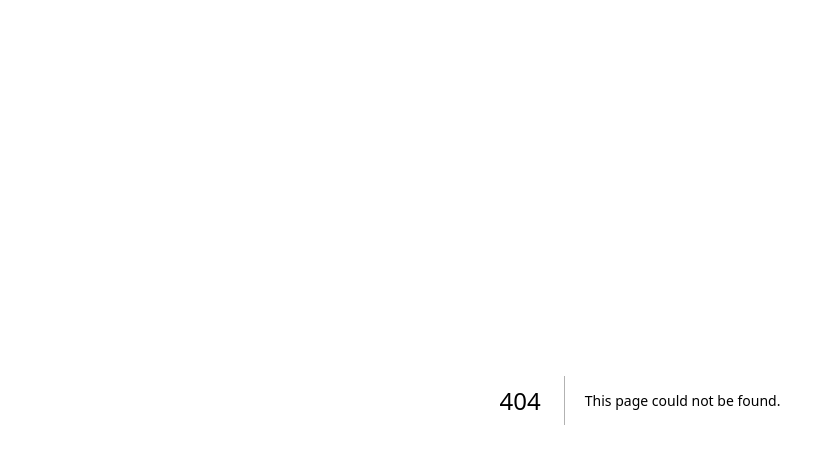
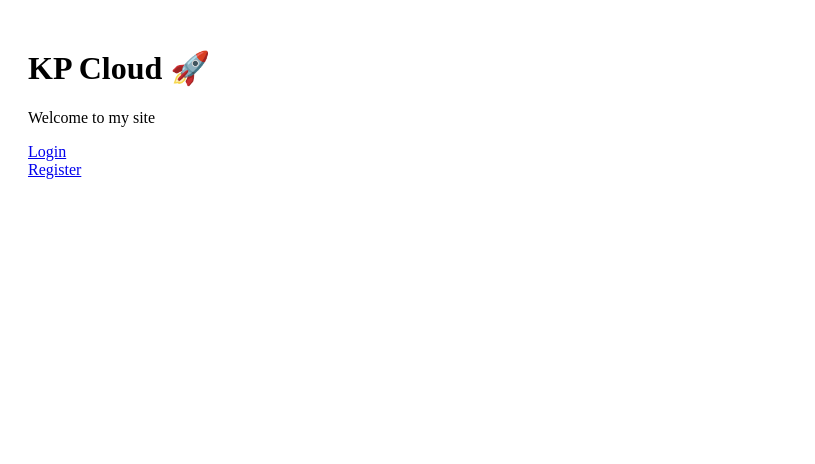
Before and after one commit to KP-CHANNEL-KP/kp-cloud, a Next.js app: page / in a window 1280 px wide. Before the commit this address had no page. Shown: the top 464 px of the page, without its empty margins (0-815 px from the left). Built offline with nearby package versions, Linux system fonts and the light colour scheme.

Commit message:
remove prisma بالكامل

```diff
--- /dev/null
+++ b/app/page.tsx
@@ -0,0 +1,11 @@
+export default function Home() {
+  return (
+    <div style={{ padding: "20px" }}>
+      <h1>KP Cloud 🚀</h1>
+      <p>Welcome to my site</p>
+
+      <a href="/login">Login</a><br />
+      <a href="/register">Register</a>
+    </div>
+  );
+}
```
